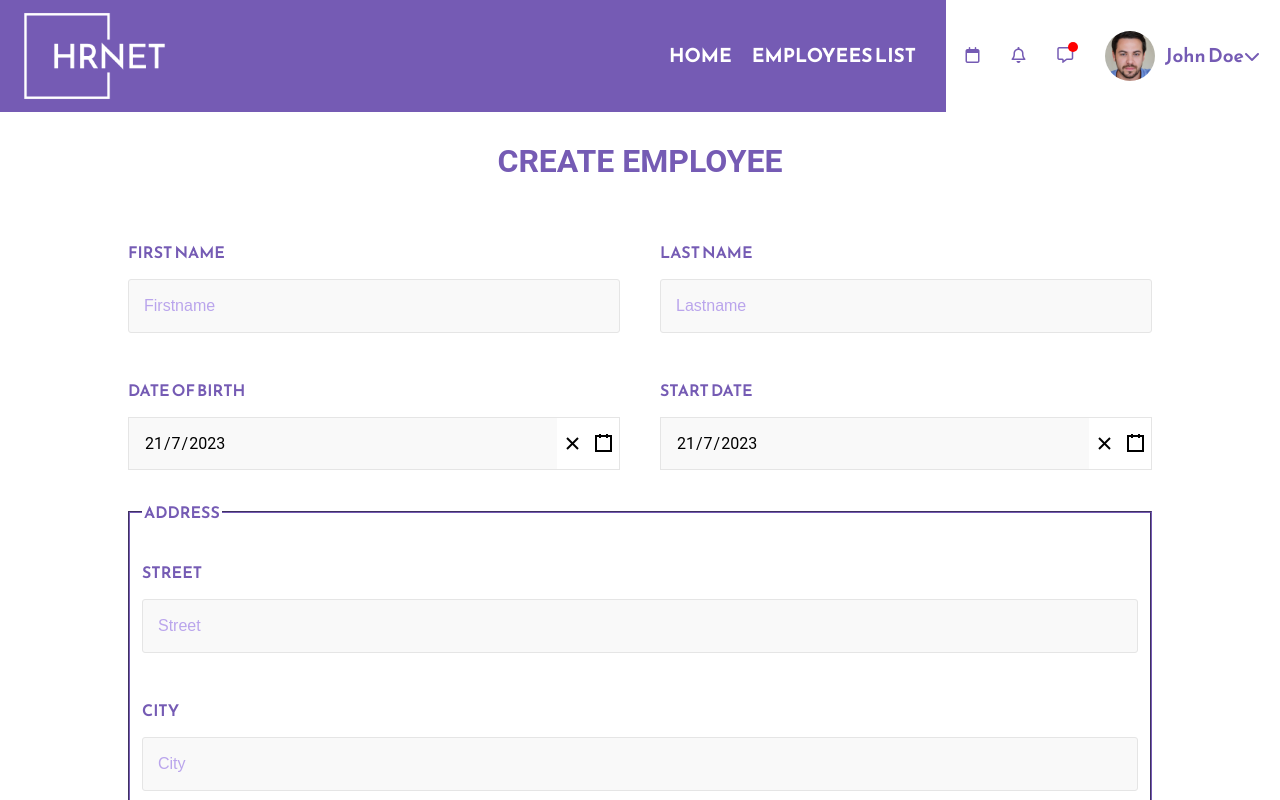
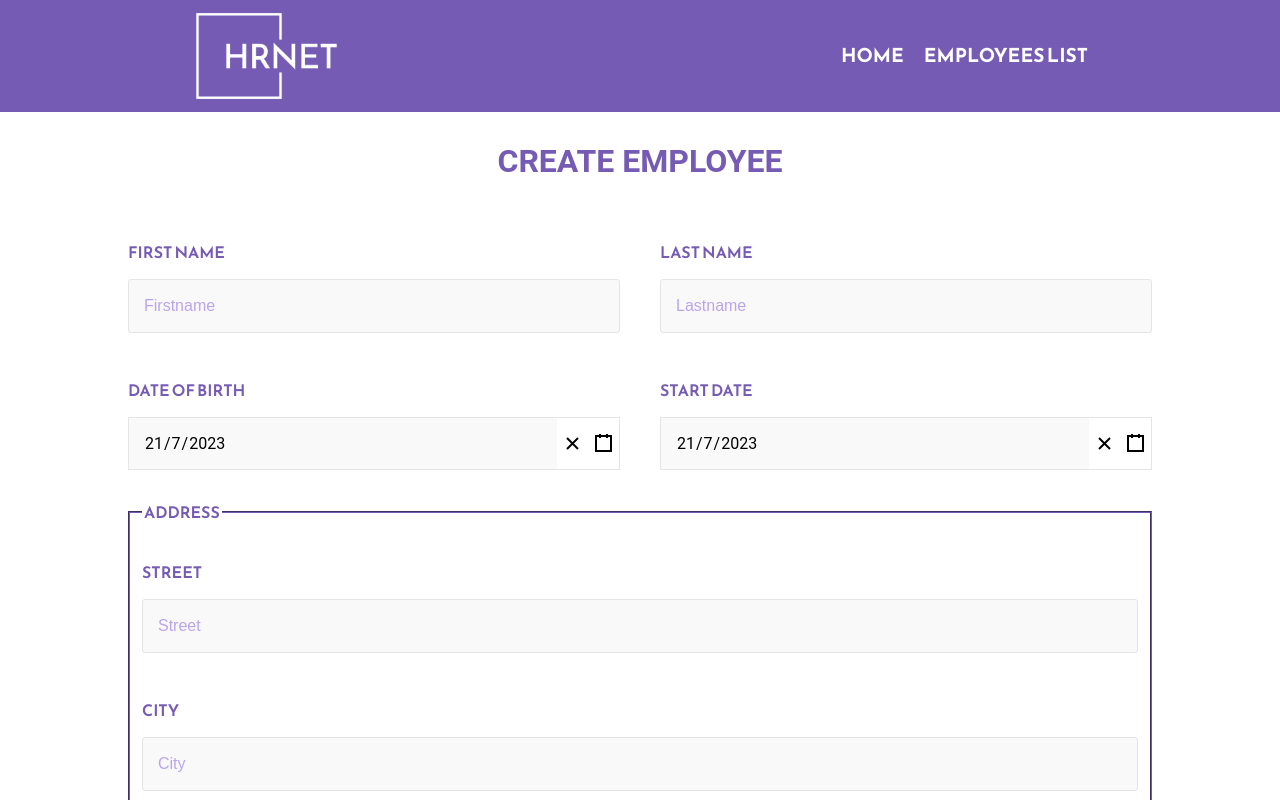
Before and after one commit to deborah-bude/DeborahBude_14_14072023, a React (Create React App) app: page / in a window 1280 px wide. Shown: the top 800 px of the page. Built offline with nearby package versions, Linux system fonts and the light colour scheme.

Commit message:
Modify header

```diff
--- a/src/App.css
+++ b/src/App.css
@@ -68,7 +68,7 @@ h2 {
 .entete_page {
   background: #755BB4;
   display: flex;
-  justify-content: space-between;
+  justify-content: space-around;
 }
 
 .entete_page__row {
@@ -262,10 +262,6 @@ input:focus, .react-date-picker--open .react-date-picker__inputGroup {
     margin: auto;
   }
 
-  .entete_page {
-    justify-content: space-around;
-  }
-
   .entete_page__icon_list {
     display: none;
   }
--- a/src/components/Header.jsx
+++ b/src/components/Header.jsx
@@ -1,6 +1,5 @@
 import React from "react";
 import logo from "../assets/hrnet-logo.png"
-import avatar from "../assets/avatar.jpg"
 import {NavLink} from "react-router-dom";
 
 export function Header() {
@@ -16,16 +15,6 @@ export function Header() {
                     <NavLink className="entete_page__nav-item" to="/employees-list">Employees list</NavLink>
                 </nav>
             </div>
-            <div className="entete_page__icon_list">
-                <NavLink className="entete_page__icon" to="/"><i className="fa-regular fa-calendar"></i></NavLink>
-                <NavLink className="entete_page__icon" to="/"><i className="fa-regular fa-bell"></i></NavLink>
-                <NavLink className="entete_page__icon" to="/"><i className="fa-regular fa-message"></i></NavLink>
-                <div className="user_profile">
-                    <img src={avatar} alt="Avatar"/>
-                    <p>John Doe</p>
-                    <i className="fa-solid fa-chevron-down"></i>
-                </div>
-            </div>
         </header>
     )
 }
```
Also changed, not shown: src/assets/avatar.jpg (deleted), src/assets/hrnet-logo.svg (deleted).
